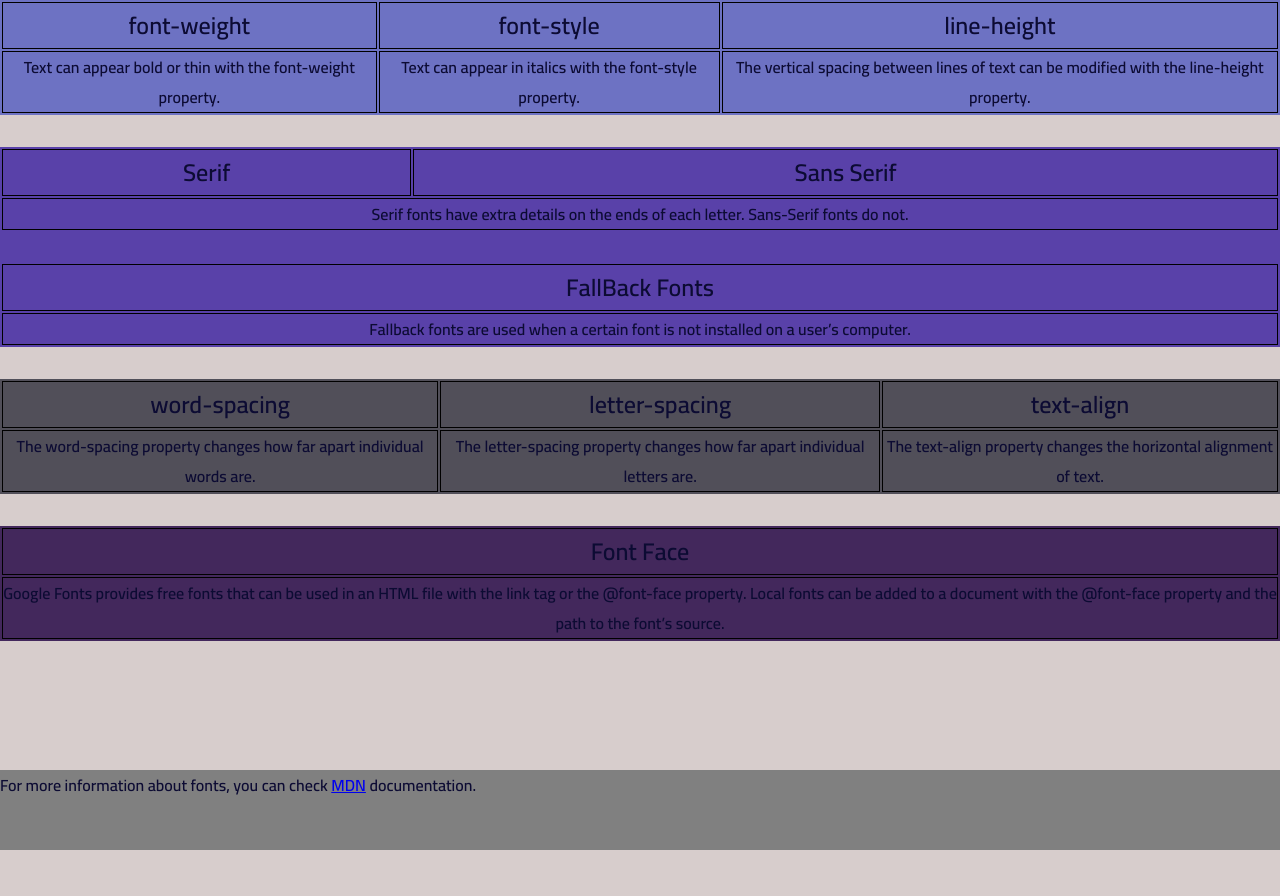
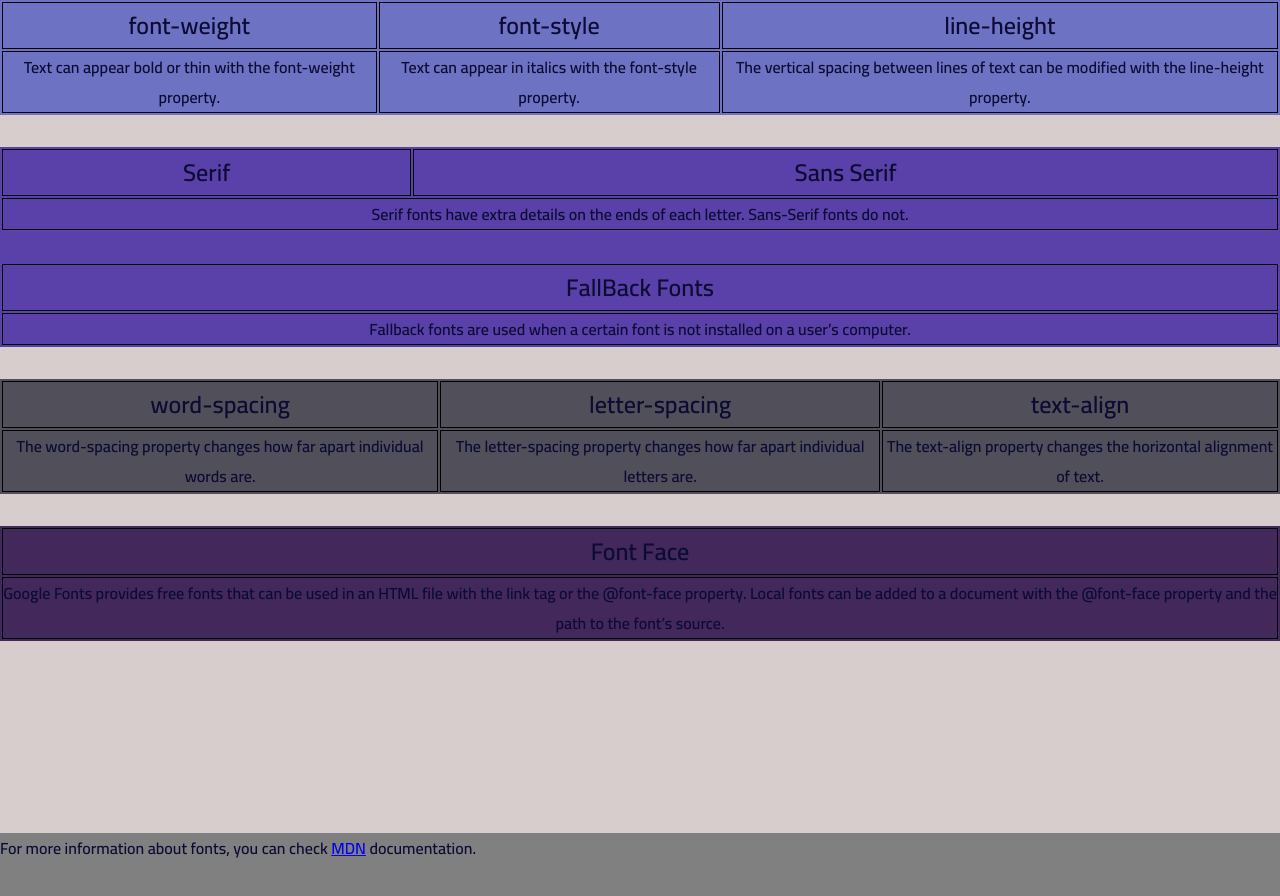
Before and after one commit to onurozfuttu/onurozfuttu.github.io, a plain HTML site: page fontscheatsheet/index.html in a window 1280 px wide. Shown: the part 126-1022 px from the top of the page. Before the commit the page ends 976 px from the top, so only its background shows below. Drawn offline with Linux system fonts and the light colour scheme.

Commit message:
Add files via upload

```diff
--- a/fontscheatsheet/style.css
+++ b/fontscheatsheet/style.css
@@ -55,7 +55,7 @@ h3 {
 }
 
 .fifth--div{
-    margin-bottom: 1em;
+    margin-bottom: 12em;
 }
 
 .table4{
@@ -70,9 +70,5 @@ h3 {
 
 footer{
     background-color: gray;
-    height: 5em;
+    height: 6.5em;
 }
-
-.container{
-    height: 56em;
-}
```
